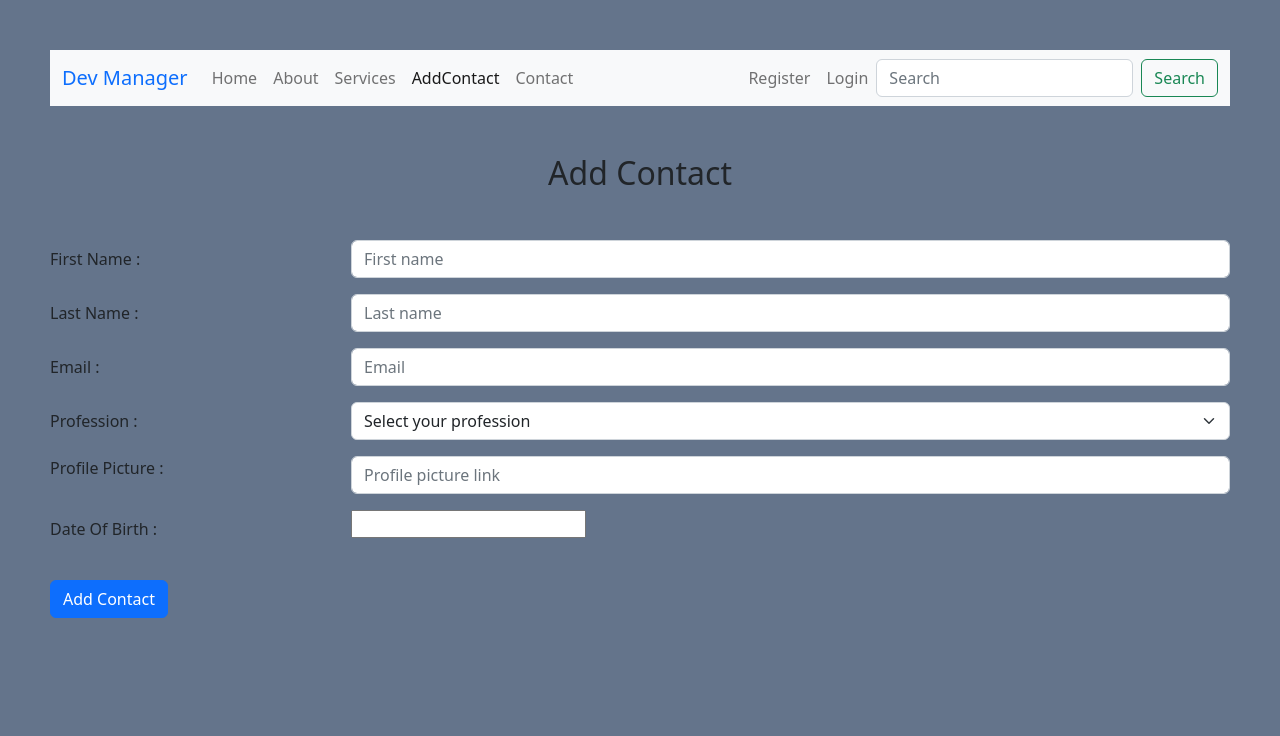
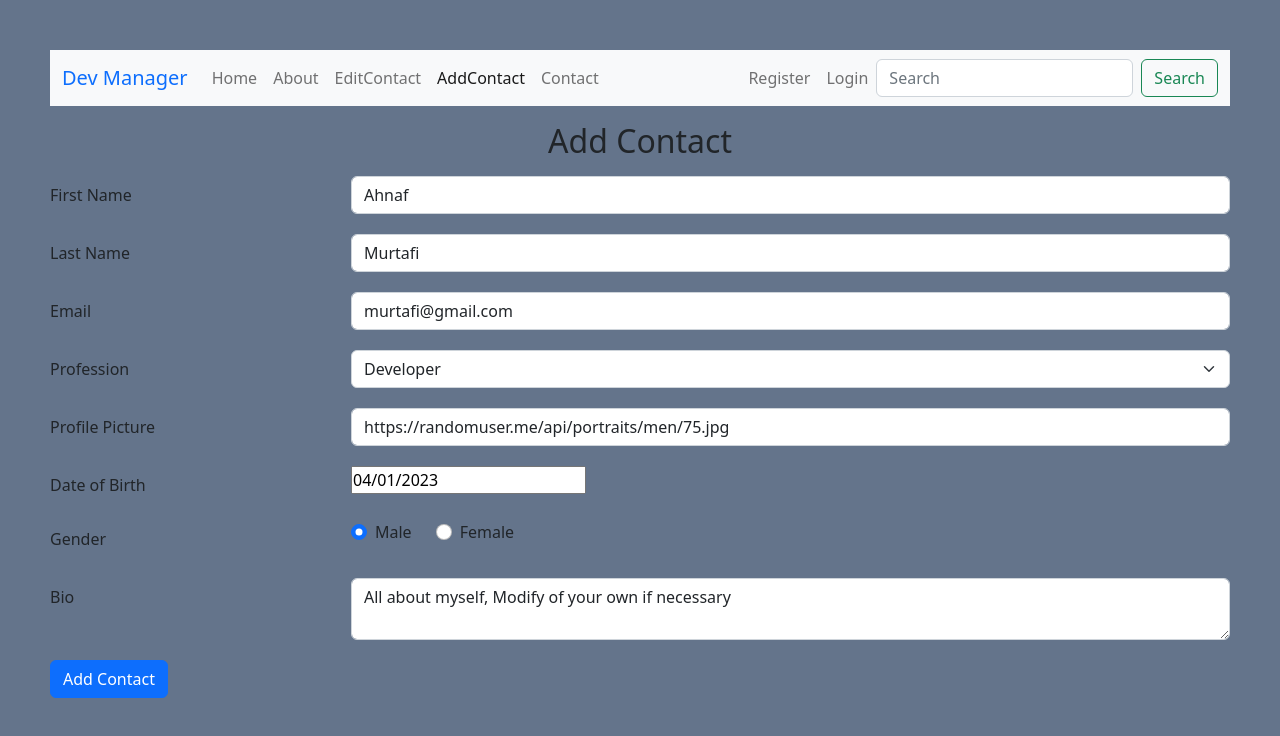
Before and after one commit to md-mozahid/react-dev-manager-2, a React (Vite) app: page /add-contact in a window 1280 px wide. Shown: the top 736 px of the page. Built offline with nearby package versions, Linux system fonts and the light colour scheme.

Commit message:
updated add contact list

```diff
--- a/src/App.jsx
+++ b/src/App.jsx
@@ -2,9 +2,9 @@ import React, { useState } from 'react'
 import { BrowserRouter, Route, Routes } from 'react-router-dom'
 import { ToastContainer, toast } from 'react-toastify'
 import { v4 as uuidv4 } from 'uuid'
-import ContactForm from './components/contacts/ContactForm'
 import Contacts from './components/contacts/Contacts'
 import MainNavbar from './layout/MainNavbar'
+import AddContact from './pages/AddContact'
 import EditContact from './pages/EditContact'
 import Home from './pages/Home'
 import Login from './pages/Login'
@@ -26,6 +26,21 @@ function App() {
       hideProgressBar: true,
       theme: 'colored',
     })
+  }
+
+  const updateContact = (updatedContact, id) => {
+    //update state
+    const contactsWithUpdate = contacts.map((contact) => {
+      if (contact.id === id) {
+        // update
+        return {
+          ...updateContact,
+        }
+      } else {
+        return contact
+      }
+    })
+    setContacts(contactsWithUpdate)
   }
 
   const deleteContact = (id) => {
@@ -52,12 +67,16 @@ function App() {
               <Contacts contacts={contacts} deleteContact={deleteContact} />
             }
           />
-
           <Route
             path="add-contact"
-            element={<ContactForm addContact={addContact} />}
+            element={<AddContact addContact={addContact} />}
           />
-          <Route path="edit-contact/:id" element={<EditContact />} />
+          <Route
+            path="edit-contact/:id"
+            element={
+              <EditContact contacts={contacts} updateContact={updateContact} />
+            }
+          />
           <Route path="login" element={<Login />} />
           <Route path="Register" element={<RegistrationForm />} />
           <Route path="*" element={<NotFound />} />
--- a/src/components/contacts/ContactForm.jsx
+++ b/src/components/contacts/ContactForm.jsx
@@ -1,213 +1,249 @@
-import React, { useState } from 'react'
+import { yupResolver } from '@hookform/resolvers/yup'
+import { useEffect, useState } from 'react'
 import { Button, Col, Form, Row } from 'react-bootstrap'
-import Datepicker from 'react-datepicker'
+import DatePicker from 'react-datepicker'
+import { useForm } from 'react-hook-form'
+import { useNavigate } from 'react-router-dom'
 import { toast } from 'react-toastify'
+import * as yup from 'yup'
+import FormTextInput from '../../layout/FormTextInput'
 
-const initialData = {
-  firstName: '',
-  lastName: '',
-  email: '',
-  profession: '',
-  dateOfBirth: '',
-  image: '',
-}
+const schema = yup
+  .object({
+    firstName: yup
+      .string()
+      .required('FirstName is Required')
+      .min(3, 'FirstName must be 3 or more in length '),
+    lastName: yup
+      .string()
+      .required('LastName is Required')
+      .min(3, 'LastName must be 3 or more in length '),
+    email: yup
+      .string()
+      .required('email is Required')
+      .email('Must be a valid email'),
+    profession: yup
+      .string()
+      .required('Profession is Required')
+      .oneOf(['developer', 'designer', 'marketer'])
+      .min(3, 'Profession must be 3 or more in length '),
+    bio: yup
+      .string()
+      .required('Bio is Required')
+      .min(10, 'Bio must be 10 or more in length ')
+      .max(300, 'Bio must be equal or less thant 300 character'),
+    image: yup
+      .string()
+      .required('profile Image URL is Required')
+      .url('Must be a valid URL'),
+    gender: yup
+      .mixed()
+      .required('Gender is required')
+      .oneOf(['male', 'female']),
+  })
+  .required()
 
-const ContactForm = ({ addContact }) => {
-  const [contact, setContact] = useState(initialData)
-  const [submitted, setSubmitted] = useState(false)
-  const [errors, setErrors] = useState(false)
+function ContactForm({ addContact, updateContact, contact }) {
+  const {
+    register,
+    handleSubmit,
+    setValue,
+    reset,
+    formState: { errors, isSubmitting, isSubmitSuccessful },
+  } = useForm({
+    resolver: yupResolver(schema),
+  })
 
-  const { firstName, lastName, email, profession, dateOfBirth, image } = contact
-
-  const handleSubmit = (e) => {
-    e.preventDefault()
-    // console.log(contact)
-    addContact(contact)
-
-    //form validation
-    const userError = {
-      firstName: '',
-      lastName: '',
-      email: '',
-      profession: '',
-      age: '',
-      image: '',
-    }
-    let isError = false
-
-    if (firstName === '') {
-      isError = true
-      userError.firstName = 'Please input first name'
-    } else if (firstName.length <= 1) {
-      isError = true
-      userError.firstName = 'Minimum 2 character'
-    }
-
-    if (lastName === '') {
-      isError = true
-      userError.lastName = 'Please input last name'
-    } else if (lastName.length <= 1) {
-      isError = true
-      userError.lastName = 'Minimum 2 character'
-    }
-
-    const emailVal = /^[A-Z0-9._%+-]+@[A-Z0-9.-]+\.[A-Z]{2,4}$/i.test(email)
-    if (email === '') {
-      isError = true
-      userError.email = 'Please input email address'
-    } else if (!emailVal) {
-      isError = true
-      userError.email = 'Invalid email address'
-    }
-
-    if (profession === '') {
-      isError = true
-      userError.profession = 'Please input profession'
-    } else if (profession.length <= 1) {
-      isError = true
-      userError.profession = 'Minimum 2 character'
-    }
-
-    if (image === '') {
-      isError = true
-      userError.image = 'Please input profile picture link'
-    }
-
-    setErrors(userError)
-    if (isError) return
-
-    setSubmitted(true)
-    setContact(initialData)
+  const navigate = useNavigate()
+  const defaultValue = {
+    firstName: contact?.firstName || 'Ahnaf',
+    lastName: contact?.lastName || 'Murtafi',
+    email: contact?.email || 'murtafi@gmail.com',
+    gender: contact?.gender || 'male',
+    profession: contact?.profession || 'developer',
+    bio: contact?.bio || 'All about myself, Modify of your own if necessary',
+    image: contact?.image || 'https://randomuser.me/api/portraits/men/75.jpg',
+    dateOfBirth:
+      (contact?.dateOfBirth && new Date(contact?.dateOfBirth)) || new Date(),
   }
 
-  const handleChange = (e) => {
-    setContact({ ...contact, [e.target.name]: e.target.value })
+  const {
+    firstName,
+    lastName,
+    email,
+    gender,
+    profession,
+    bio,
+    image,
+    dateOfBirth,
+  } = defaultValue
+
+  const [birthYear, setBirthYear] = useState(
+    dateOfBirth ? dateOfBirth : new Date()
+  )
+
+  useEffect(() => {
+    if (isSubmitSuccessful) {
+      reset({
+        firstName: '',
+        lastName: '',
+        email: '',
+        profession: '',
+        bio: '',
+        gender: 'male',
+        image: '',
+      })
+    }
+  }, [isSubmitSuccessful])
+
+  useEffect(() => {
+    setValue('dateOfBirth', birthYear)
+  }, [birthYear])
+
+  const onSubmit = (data) => {
+    const id = contact?.id
+
+    //adding contacts
+    if (id) {
+      toast.success('Contact is updated successfully')
+      updateContact(data, id)
+    } else {
+      //show flash message
+      toast.success('Contact is added successfully')
+      addContact(data)
+    }
+    navigate('/home')
   }
+
   return (
     <>
-      <h2 className="text-center mt-5 mb-5">Add Contact</h2>
-      {submitted && toast.success('Form submitted successfully')}
-      <Form onSubmit={handleSubmit} noValidate>
+      <h2 className="text-center mt-3 mb-3">
+        {contact?.id ? 'Edit Contact' : 'Add Contact'}
+      </h2>
+      <Form onSubmit={handleSubmit(onSubmit)}>
+        <FormTextInput
+          name="firstName"
+          label="First Name"
+          placeholder="Enter Your First Name"
+          errors={errors}
+          register={register}
+          defaultValue={firstName}
+        />
+        <FormTextInput
+          name="lastName"
+          label="Last Name"
+          placeholder="Enter Your Last Name"
+          errors={errors}
+          register={register}
+          defaultValue={lastName}
+        />
+
+        <FormTextInput
+          name="email"
+          label="Email"
+          type="email"
+          placeholder="Enter Your Email"
+          errors={errors}
+          register={register}
+          defaultValue={email}
+        />
         <Form.Group as={Row} className="mb-3">
           <Col sm={3}>
-            <Form.Label htmlFor="firstName" column>
-              First Name :
-            </Form.Label>
-          </Col>
-          <Col sm={9}>
-            <Form.Control
-              type="firstName"
-              name="firstName"
-              id="firstName"
-              placeholder="First name"
-              value={firstName}
-              onChange={handleChange}
-            />
-          </Col>
-
-          <Col sm={3}></Col>
-          <Col sm={9}>
-            <p className="mt-2 text-danger">{errors.firstName}</p>
-          </Col>
-
-          <Col sm={3}>
-            <Form.Label htmlFor="lastName" column>
-              Last Name :
-            </Form.Label>
-          </Col>
-          <Col sm={9}>
-            <Form.Control
-              type="lastName"
-              name="lastName"
-              id="lastName"
-              placeholder="Last name"
-              value={lastName}
-              onChange={handleChange}
-            />
-          </Col>
-          <Col sm={3}></Col>
-          <Col sm={9}>
-            <p className="mt-2 text-danger">{errors.lastName}</p>
-          </Col>
-          <Col sm={3}>
-            <Form.Label htmlFor="email" column>
-              Email :
-            </Form.Label>
-          </Col>
-          <Col sm={9}>
-            <Form.Control
-              type="email"
-              name="email"
-              id="email"
-              placeholder="Email"
-              value={email}
-              onChange={handleChange}
-            />
-          </Col>
-          <Col sm={3}></Col>
-          <Col sm={9}>
-            <p className="mt-2 text-danger">{errors.email}</p>
-          </Col>
-          <Col sm={3}>
             <Form.Label htmlFor="profession" column>
-              Profession :
+              Profession
             </Form.Label>
           </Col>
           <Col sm={9}>
             <Form.Select
+              {...register('profession')}
               id="profession"
-              value={profession}
-              onChange={handleChange}
+              defaultValue={profession}
+              isInvalid={errors?.profession}
               aria-label="Select your profession">
-              <option value="">Select your profession</option>
+              <option value="" disabled>
+                Select your profession
+              </option>
               <option value="developer">Developer</option>
               <option value="designer">Designer</option>
-              <option value="engineer">Engineer</option>
-              <option value="engineer">Programer</option>
+              <option value="marketer">Markerter</option>
             </Form.Select>
+
+            <Form.Control.Feedback type="invalid" className="d-block">
+              {errors?.profession?.message}
+            </Form.Control.Feedback>
           </Col>
-          <Col sm={3}></Col>
-          <Col sm={9}>
-            <p className="mt-2 text-danger">{errors.profession}</p>
-          </Col>
-          <Col sm={3}>
-            <Form.Label htmlFor="image">Profile Picture :</Form.Label>
-          </Col>
-          <Col sm={9}>
-            <Form.Control
-              type="text"
-              name="image"
-              id="image"
-              placeholder="Profile picture link"
-              value={image}
-              onChange={handleChange}
-            />
-          </Col>
-          <Col sm={3}></Col>
-          <Col sm={9}>
-            <p className="mt-2 text-danger">{errors.image}</p>
-          </Col>
+        </Form.Group>
+        <FormTextInput
+          name="image"
+          label="Profile Picture"
+          type="url"
+          placeholder="Enter Profile picture URL"
+          errors={errors}
+          register={register}
+          defaultValue={image}
+        />
+        <Form.Group as={Row} className="mb-3">
           <Col sm={3}>
             <Form.Label htmlFor="dateOfBirth" column>
-              Date Of Birth :
+              Date of Birth
             </Form.Label>
           </Col>
           <Col sm={9}>
-            <Datepicker
-              selected={dateOfBirth}
-              // dateFormat="dd/mm/yyyy"
+            <DatePicker
+              selected={birthYear}
+              name="dateOfBirth"
+              id="dateOfBirth"
+              placeholder="Enter your Date of Birth"
+              maxDate={new Date()}
               showYearDropdown
-              scrollableYearDropdown
-              onChange={(date) => setContact({ ...contact, dateOfBirth: date })}
+              onChange={(date) => setBirthYear(date)}
             />
           </Col>
-          <Col sm={3}></Col>
-          <Col sm={9}>
-            <p className="mt-2 text-danger">{errors.dateOfBirth}</p>
+        </Form.Group>
+        <Form.Group as={Row} className="mb-3">
+          <Col sm={3}>
+            <Form.Label htmlFor="gender" column>
+              Gender{' '}
+            </Form.Label>
           </Col>
+          <Col xs="auto">
+            <Form.Check
+              type="radio"
+              label="Male"
+              value="male"
+              defaultChecked={gender === 'male'}
+              {...register('gender')}
+            />
+          </Col>
+          <Col xs="auto">
+            <Form.Check
+              type="radio"
+              label="Female"
+              value="female"
+              defaultChecked={gender === 'female'}
+              {...register('gender')}
+            />
+          </Col>
+          <Form.Control.Feedback type="invalid" className="d-block">
+            {errors?.gender?.message}
+          </Form.Control.Feedback>
         </Form.Group>
-        <Button type="submit" variant="primary" size="md">
-          Add Contact
+
+        <FormTextInput
+          name="bio"
+          label="Bio"
+          placeholder="Enter Your Bio"
+          errors={errors}
+          register={register}
+          defaultValue={bio}
+          as="textarea"
+        />
+        <Button
+          variant="primary"
+          size="md"
+          type="submit"
+          disabled={isSubmitting ? 'disabled' : ''}>
+          {contact?.id ? 'Update Contact' : 'Add Contact'}
         </Button>
       </Form>
     </>
--- /dev/null
+++ b/src/layout/FormTextInput.jsx
@@ -0,0 +1,36 @@
+import React from 'react'
+import { Form, Col, Row } from 'react-bootstrap'
+export default function FormTextInput({
+  name,
+  label,
+  placeholder,
+  type = 'text',
+  errors,
+  register,
+  defaultValue,
+  ...rest
+}) {
+  return (
+    <Form.Group as={Row} className='mb-3'>
+      <Col sm={3}>
+        <Form.Label htmlFor={name} column>
+          {label}
+        </Form.Label>
+      </Col>
+      <Col sm={9}>
+        <Form.Control
+          type={type}
+          id={name}
+          defaultValue={defaultValue}
+          {...register(name)}
+          isInvalid={errors?.name}
+          placeholder={placeholder}
+          {...rest}
+        />
+        <Form.Control.Feedback type='invalid' className='d-block'>
+          {errors[name]?.message}
+        </Form.Control.Feedback>
+      </Col>
+    </Form.Group>
+  )
+}
--- a/src/layout/MainNavbar.jsx
+++ b/src/layout/MainNavbar.jsx
@@ -28,11 +28,11 @@ const MainNavbar = () => {
               About
             </NavLink>
             <NavLink
-              to="Services"
+              to="edit-contact"
               className={({ isActive }) =>
                 isActive ? 'active nav-link' : 'nav-link'
               }>
-              Services
+              EditContact
             </NavLink>
             <NavLink
               to="add-contact"
--- a/src/pages/AddContact.jsx
+++ b/src/pages/AddContact.jsx
@@ -1,8 +1,9 @@
 import React from 'react'
+import ContactForm from '../components/contacts/ContactForm'
 
-const AddContact = () => {
+const AddContact = ({addContact}) => {
   return (
-    <div>AddContact</div>
+    <ContactForm addContact={addContact} />
   )
 }
 
```
Also changed, not shown: src/components/contacts/ContactForm - Copy.jsx (added, +217 -0 lines), src/pages/EditContact.jsx (+5 -8 lines).
